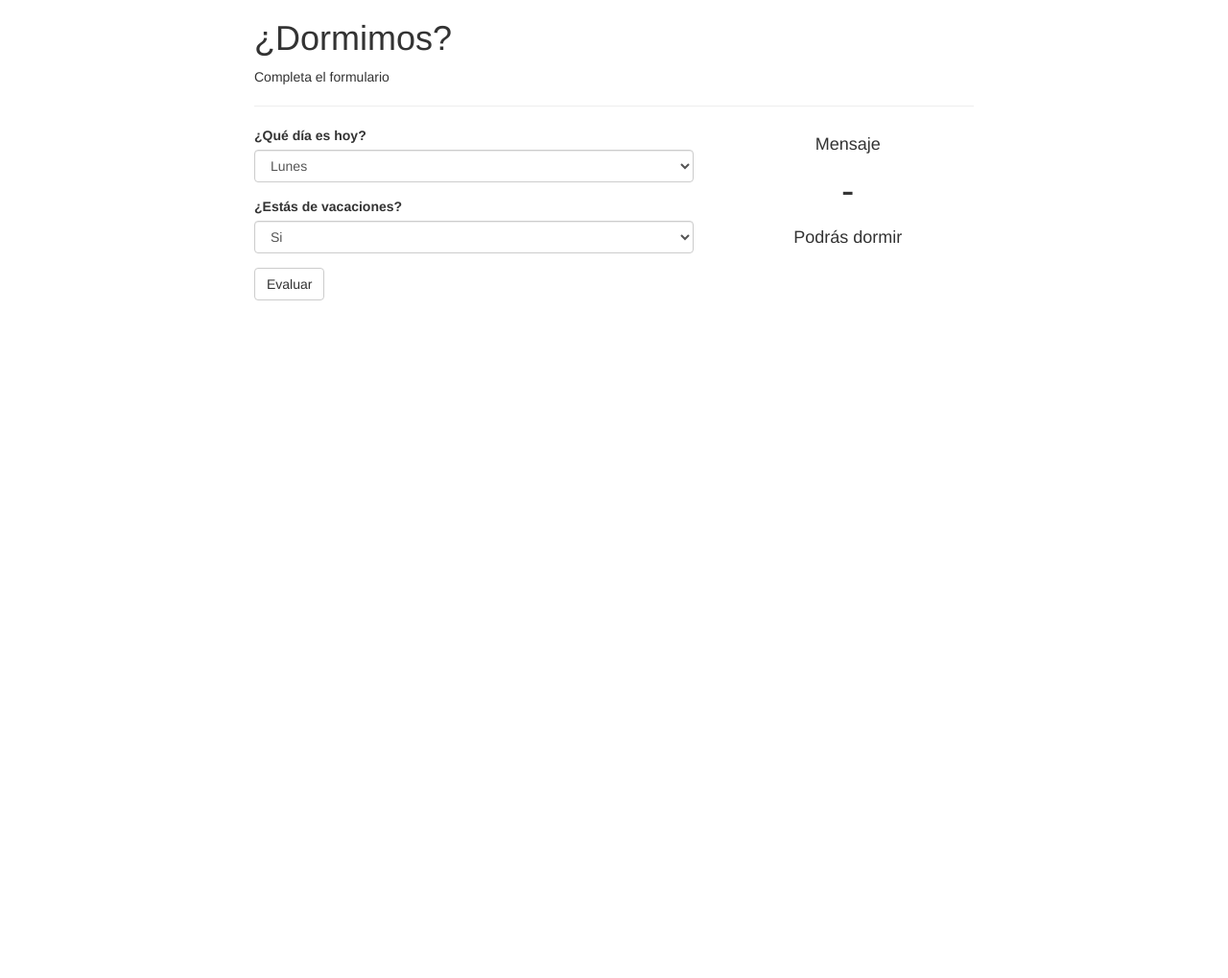
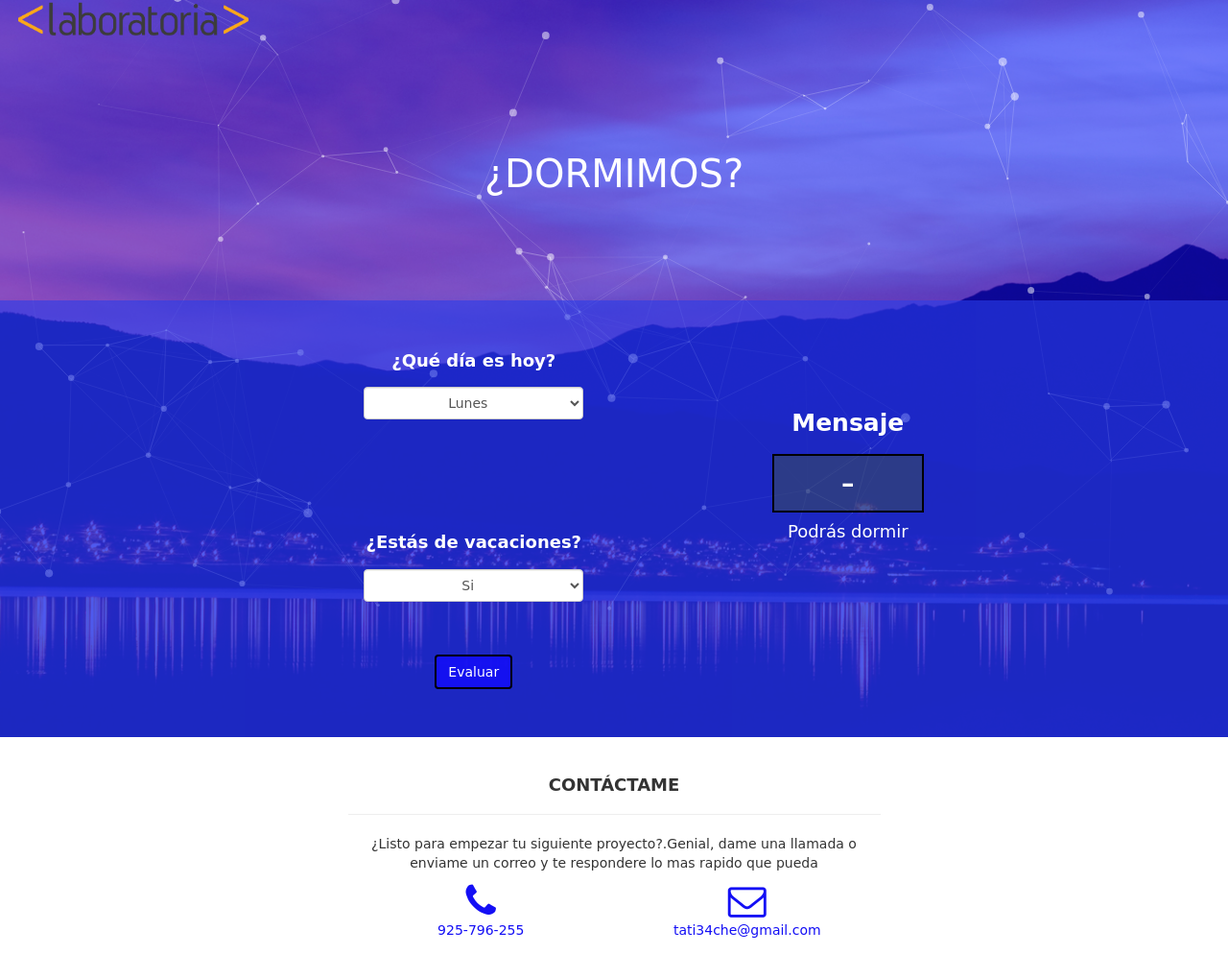
Before and after one commit to tatilq/Dormirmos, a plain HTML site: page index.html in a window 1280 px wide. Shown: the whole page at 96% size. Before the commit the page ends 800 px from the top, so only its background shows below. Drawn offline with nearby package versions, Linux system fonts and the light colour scheme; a web font is replaced by a local one.

Commit message:
Añadi Estilos, animaciones y queries

```diff
--- a/css/main.css
+++ b/css/main.css
@@ -0,0 +1,37 @@
+body
+{
+	font-family: 'Irish Grover', cursive;
+	/*font-family: 'Permanent Marker', cursive;*/7
+}
+#particles-js {
+    width: 100%;
+    height: 100%auto;
+    position: fixed;
+
+}
+/*ESTA ES LA SECCION DEL HEADER*/
+
+header{
+    padding: 0;
+    box-sizing: border-box;
+    overflow: hidden;
+    background: url('../img/background.jpg');
+    background-position: center center;
+    background-repeat: no-repeat;
+    background-attachment: fixed;
+    background-size: cover;
+}
+.degradado{ background-color: rgba(20,15,245,0.5); }
+.hero .frase{ margin: 0 auto; padding:100px; width: 70%; color: white;}
+.hero .frase h2{ font-size: 40px;}
+.hero .dormimos{ background-color:rgba(40,63,235,0.6); margin:0 -15px; color: white; padding: 50px 0px; }
+.dormimos select{ width: 50%; margin: 0 auto; text-align: center; }
+.dormimos label{ font-size: 18px; margin-bottom: 15px; }
+
+.logo{  width: 30%; }
+.btn_menu{ background: rgba(20,15,245,0.9); border:2px solid black; }
+#salida{ color: white; width: 60%; margin: 0 auto; background: rgba(60,80,80,0.5); border:2px solid black; }
+/*ESTA  ES LA SECCION DEL FOOTER*/
+footer{padding: 30px 0;}
+footer .icon_footer{ font-size: 40px;color: rgb(20,15,245);}
+footer .correo, footer .phone{color: rgb(20,15,245);}
--- a/css/queries.css
+++ b/css/queries.css
@@ -1,7 +1,8 @@
 @media screen and (max-width: 1000px )
 {
-	.logo{width: 80%;}
-	.hero .frase { width: 100%; color: white; padding:60px 30px;}
+	.logo{width: 100%;}
+	.hero .frase { width: 100%; color: white; padding:50px 30px;}
 	.hero .frase h2 { font-size: 30px; }
 	.btn_menu{ margin-bottom: 10px; }
+
 }
--- a/index.html
+++ b/index.html
@@ -5,8 +5,10 @@
 	<meta name="viewport" content="width=device-width, initial-scale=1.0">
 	<meta http-equiv="X-UA-Compatible" content="ie=edge">
 	<link rel="stylesheet" href="https://maxcdn.bootstrapcdn.com/bootstrap/3.3.7/css/bootstrap.min.css" integrity="sha384-BVYiiSIFeK1dGmJRAkycuHAHRg32OmUcww7on3RYdg4Va+PmSTsz/K68vbdEjh4u" crossorigin="anonymous">
+	<link href="https://fonts.googleapis.com/css?family=Irish+Grover" rel="stylesheet">
+	<link href="https://fonts.googleapis.com/css?family=Irish+Grover|Permanent+Marker" rel="stylesheet">
 	<link rel="stylesheet icon" href="dormir.ico">
-
+	<link rel="stylesheet" href="https://cdnjs.cloudflare.com/ajax/libs/font-awesome/4.7.0/css/font-awesome.min.css">
 	<link rel="stylesheet" href="css/main.css">
 	<link rel="stylesheet" href="css/queries.css">
 	<link rel="stylesheet" type="text/css" href="css/animate.css">
@@ -15,17 +17,29 @@
 	<title>Dormimos</title>
 </head>
 <body>
+<script>document.write('<script src="http://' + (location.host || 'localhost').split(':')[0] + ':35729/livereload.js?snipver=1"></' + 'script>')
+</script>
+<div id="particles-js"></div>
+	<header>
+		<div class="container-fluid degradado">
+            <div class="row menu ">
+            	<div class="col-xs-8 col-sm-6  col-md-8 ">
+               	 	<a href="index.html"><img src="img/logo_laboratoria.png" alt="Logo de Laboratoria" class="img-responsive logo " ></a>
+            	</div>
+    		</div>
+    	</div>
+	    <div class="hero">
+			<div class="container-fluid degradado">
+     			<div class="row">
+     				<div class="frase  text-center">
+						<h2 class="option animated rotateInDownRight" >¿DORMIMOS?</h2>
+					</div>
+     			</div>
+				<div class="dormimos option animated slideInDown">
 					<div class="container">
 						<div class="row">
-			<div class="col-md-8 col-md-offset-2">
-				<h1>¿Dormimos?</h1>
-				<p>Completa el formulario</p>
-				<hr>
-			</div>
-		</div>
-		<div class="row">
-			<div class="col-md-5 col-md-offset-2">
-				<div class="form-group">
+							<div class="col-md-5 col-md-offset-2 text-center">
+								<div class="form-group form" >
 									<label for="dia">¿Qué día es hoy?</label>
 									<select class="form-control" id="dia">
 										<option value="1">Lunes</option>
@@ -37,20 +51,54 @@
 										<option value="7">Domingo</option>
 									</select>
 								</div>
-				<div class="form-group">
+								<br><br><br><br><br>
+								<div class="form-group form">
 									<label for="vacaciones">¿Estás de vacaciones?</label>
 									<select class="form-control" id="vacaciones">
 										<option value="1">Si</option>
 										<option value="2">No</option>
 									</select>
 								</div>
-				<button onclick="calcular()" class="btn btn-default">Evaluar</button>
+								<br>
+								<br>
+								<button onclick="calcular()" class="btn btn_menu">Evaluar</button>
 							</div>
+							<br><br><br>
 							<div class="col-md-3 text-center">
-				<h4>Mensaje</h4>
+								<label style="font-size:25px;">Mensaje</label>
 								<div id="salida" style="font-size:40px;" class="text-center">-</div>
 								<h4>Podrás dormir</h4>
 							</div>
+						</div>
+					</div>
+				</div>
+			</div>
+		</div>
+	</header>
+
+	<footer>
+		<div class="container" id="contacto">
+			<div class="row">
+				<div class="col-md-6 col-md-offset-3 text-center">
+					<h4><strong>CONTÁCTAME</strong></h4>
+					<hr>
+					<p>¿Listo para empezar tu siguiente proyecto?.Genial, dame una llamada o enviame un correo y te respondere lo mas rapido que pueda</p>
+				</div>
+			</div>
+			<div class="row">
+				<div class="col-md-6 col-md-offset-3">
+					<div class="col-md-6 text-center">
+						<span class=" icon_footer fa fa-phone"></span>
+						<p class="phone">925-796-255</p>
+					</div>
+					<div class="col-md-6 text-center">
+						<span class=" icon_footer fa fa-envelope-o"></span>
+						<p class="correo">tati34che@gmail.com</p>
+					</div>
+				</div>
+			</div>
+		</div>
+	</footer>
 	<!--SCRIPT DE ANIMACIONES-->
     <script src="js/particles.js"></script>
     <script src="js/app.js"></script>
```
Lines whose indentation alone changed are shown as unchanged.
